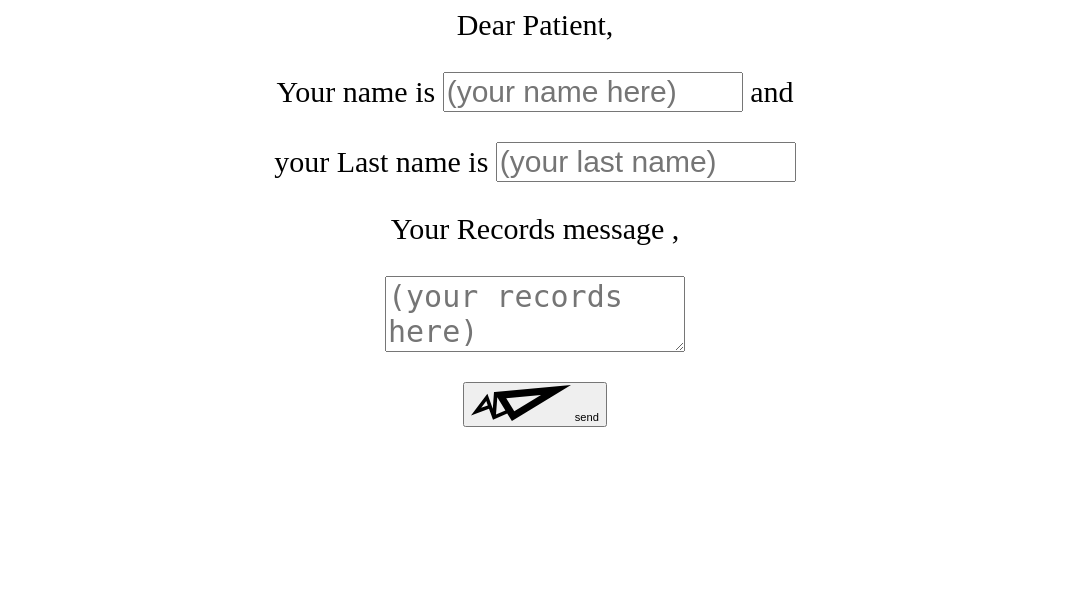
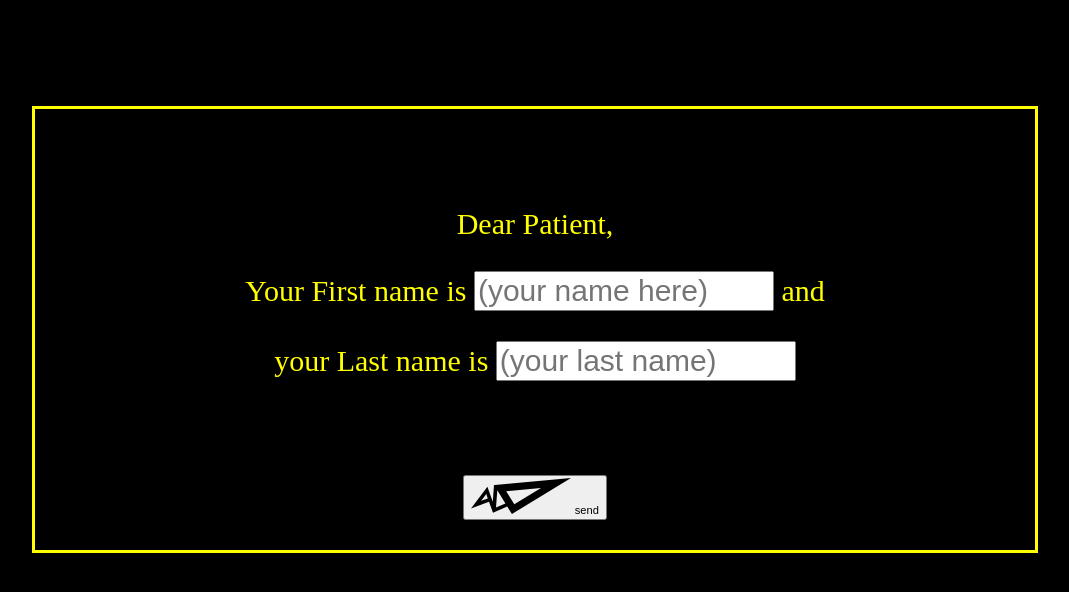
Before and after one commit to karmaUdel/dietSpecialist, a Flask app: page / in a window 1280 px wide. Shown: the top 592 px of the page, without its empty margins (105-1174 px from the left). Run offline with Flask 2, Linux system fonts and the light colour scheme.

Commit message:
Little stylish touch

```diff
--- a/templates/index.html
+++ b/templates/index.html
@@ -3,24 +3,24 @@
 <link href='https://fonts.googleapis.com/css?family=Lato' rel='stylesheet' type='text/css'>
 
 <script type="text/javascript" src="index.js"></script>
-<body style = "text-align:center; font-size: 30px;">
-<form action="/submitForm" >
+<body style = "text-align:center; background-color: black; font-size: 30px; color: yellow;">
+<br>
+<br>
+  <div style="margin:1em auto; border:solid; width: 1000px ;height: 500 px">
+  <form action="/submitForm" >
+  <br>
+  <br>
   <p>Dear Patient,</p>
   <p>Your
-    <label for="firstname">name</label> is
+    <label for="firstname">First name</label> is
     <input type="text" name="firstname" style="width: 300px; heigth: 30px; font-size:30px;" id="firstname" minlength="3" placeholder="(your name here)" required> and</p>
 
   <p>your
     <label for="lastname">Last name</label> is
     <input type="text" name="lastname" style="width: 300px; heigth: 30px; font-size:30px;" id="lastname" placeholder="(your last name)" required>
   </p>
+<br>
 
-  <p> Your Records
-    <label for="your-message">message</label> ,</p>
-
-  <p>
-    <textarea name="x" id="x" placeholder="(your records here)" style="width: 300px; heigth: 30px; font-size:30px;" class="expanding" ></textarea>
-  </p>
   <p>
     <button type="submit">
       <svg version="1.1" class="send-icn" xmlns="http://www.w3.org/2000/svg" xmlns:xlink="http://www.w3.org/1999/xlink" x="0px" y="0px" width="100px" height="36px" viewBox="0 0 100 36" enable-background="new 0 0 100 36" xml:space="preserve">
@@ -30,6 +30,8 @@
       <small>send</small>
     </button>
   </p>
+
 </form>
+</div>
 </body>
 </html>
```
